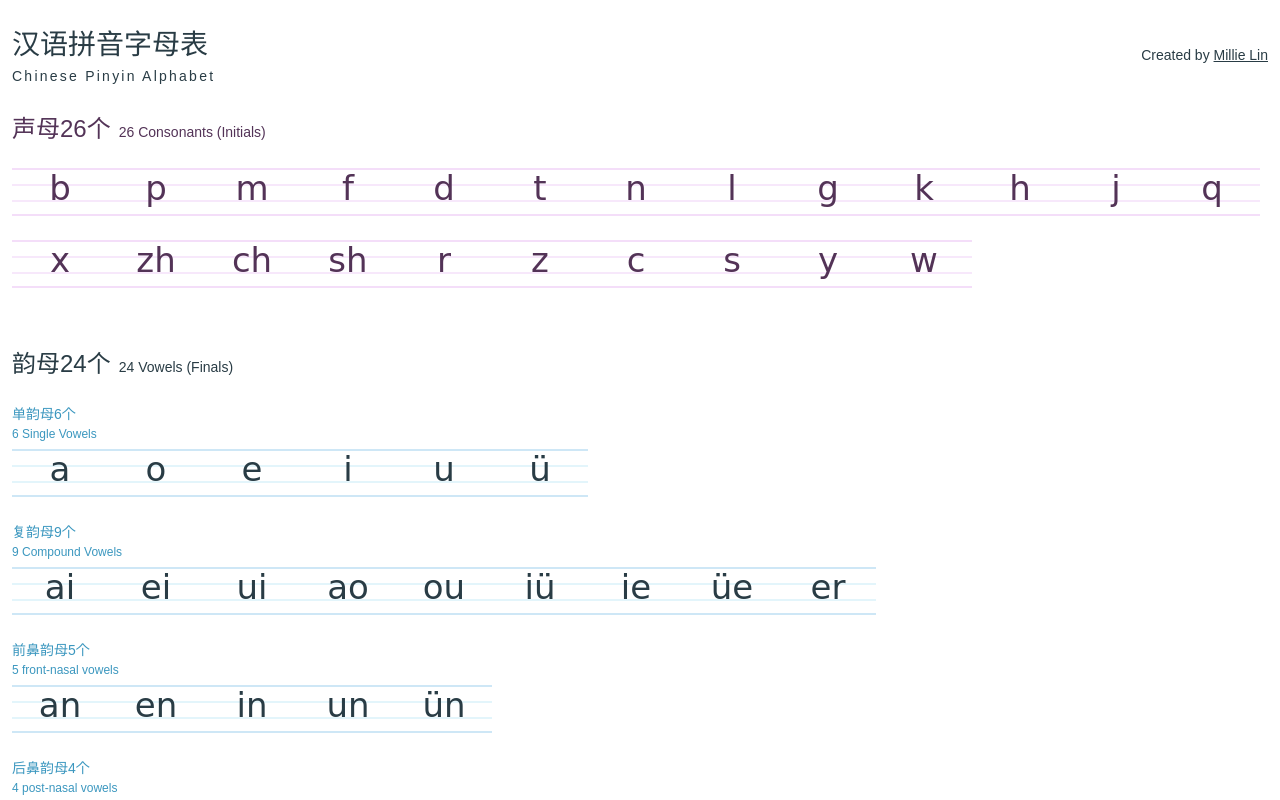
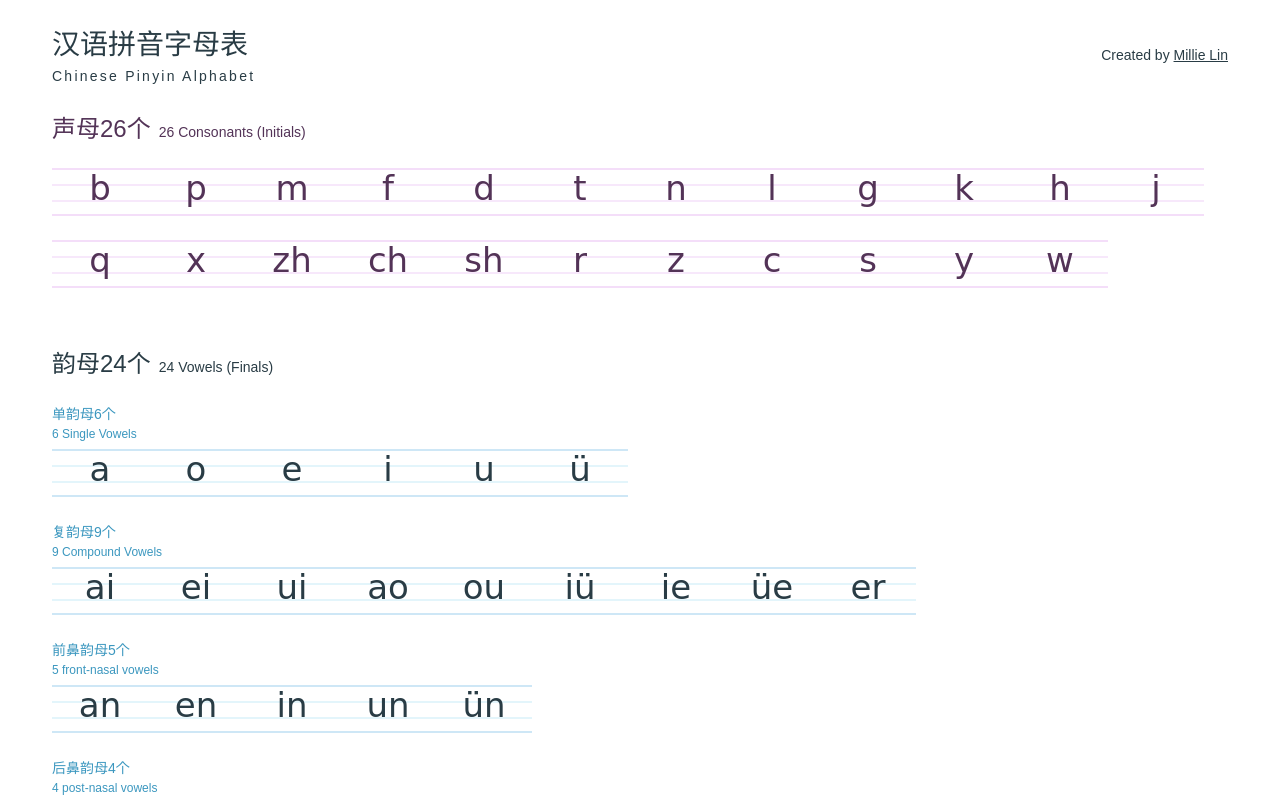
Before and after one commit to witmin/Chinese-Pinyin-Alphabet, a Next.js app: page / in a window 1280 px wide. Shown: the top 800 px of the page. Built offline with nearby package versions, Linux system fonts and the light colour scheme.

Commit message:
Added demo link

```diff
--- a/styles/global.scss
+++ b/styles/global.scss
@@ -21,16 +21,24 @@ body {
   padding: 0 0.75rem;
 }
 
-@media (min-width: 1280px) {
+@media (min-width: 768px) {
   .container {
-    max-width: 1280px;
+    max-width: 90%;
+  }
+  .header {
+    margin: 1.5rem 0;
   }
 }
 
+@media (min-width: 1280px) {
+  .container {
+    max-width: 1200px;
+  }
+}
 
 @media (min-width: 1440px) {
   .container {
-    max-width: 1440px;
+    max-width: 1280px;
   }
 }
 
```
Also changed, not shown: 1 other file (tests, documents, lock files or other folders).
